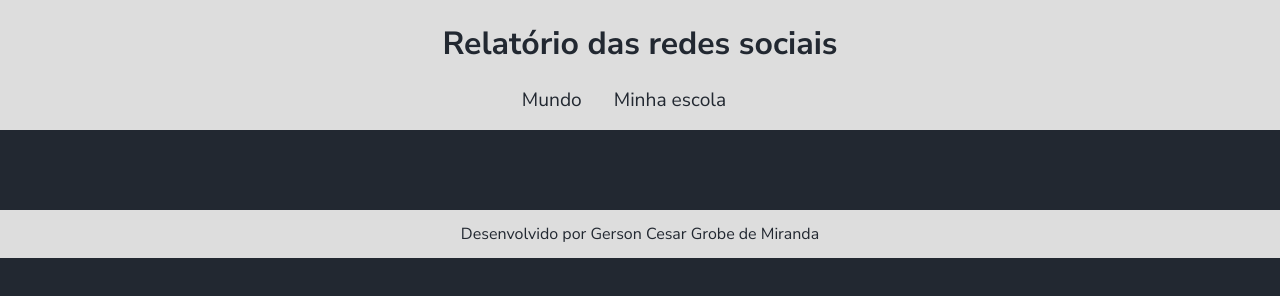
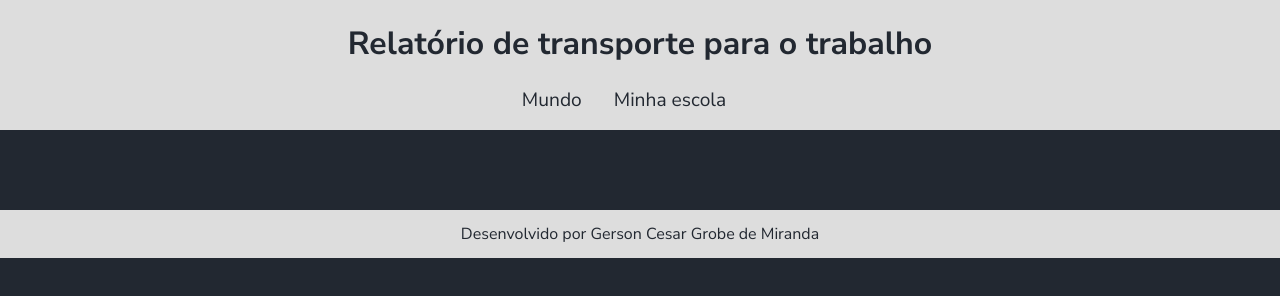
Before and after one commit to cesargrobe/turmAN, a plain HTML site: page index.html in a window 1280 px wide. Drawn offline with Linux system fonts and the light colour scheme; no server answers.

Commit message:
Aula 04/11 5

```diff
--- a/index.html
+++ b/index.html
@@ -10,7 +10,7 @@
 
 <body>
     <header>
-        <h1>Relatório das redes sociais</h1>
+        <h1>Relatório de transporte para o trabalho</h1>
         <nav>
             <a href="index.html">Mundo</a>
             <a href="#">Minha escola</a>
```
